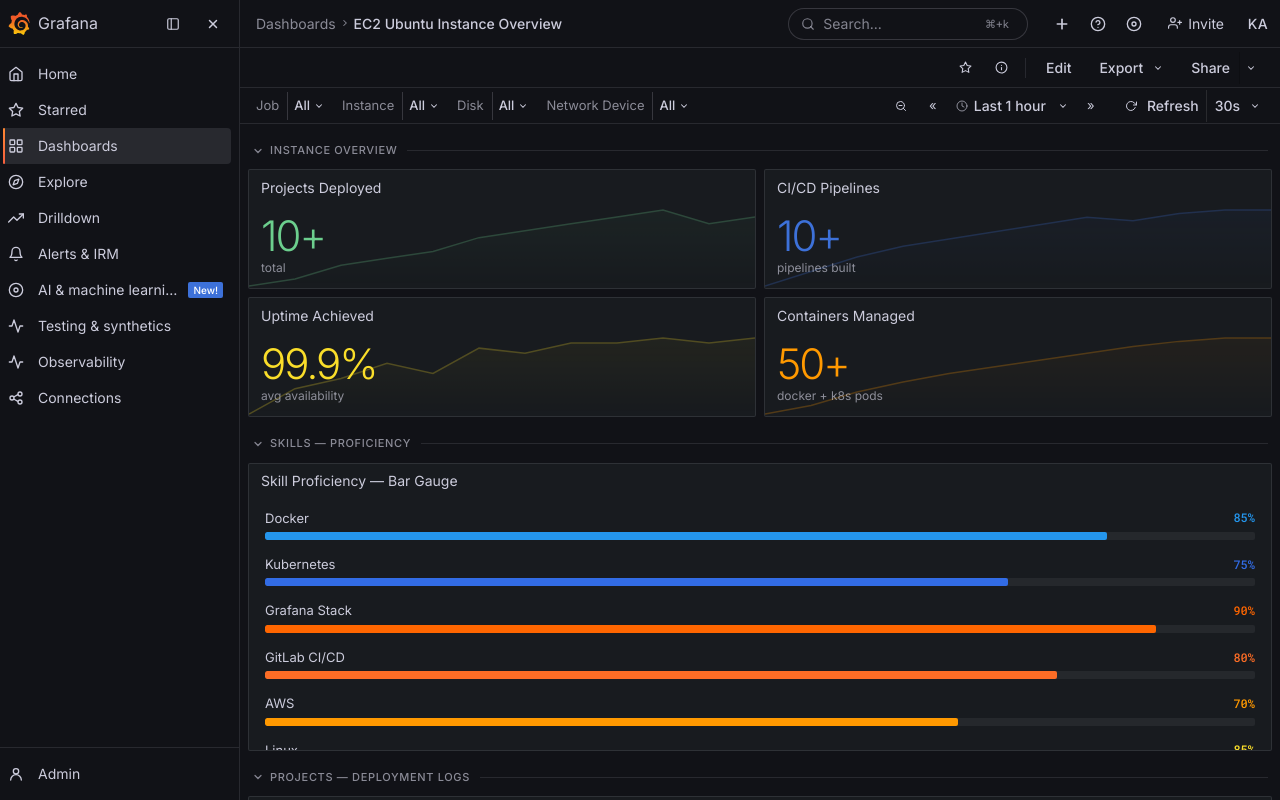
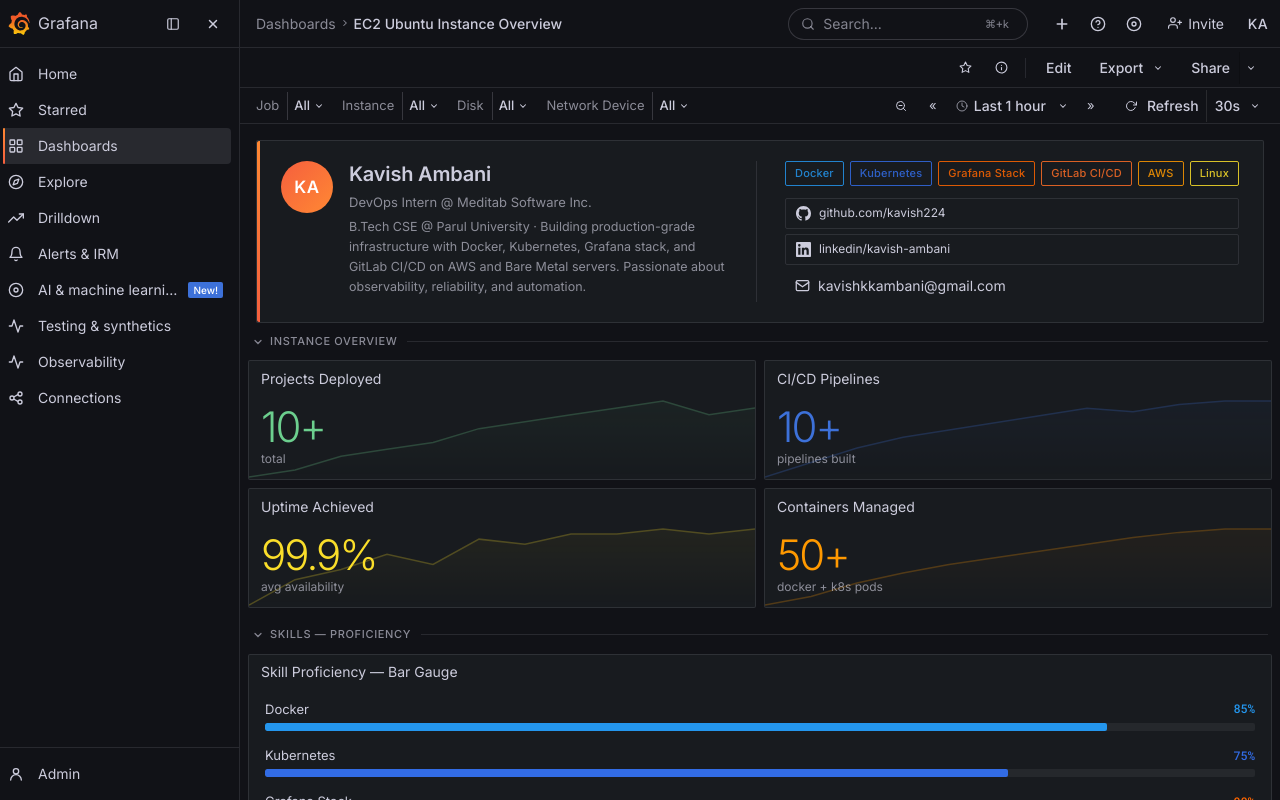
Before and after one commit to kavish224/kavishambani.in, a Next.js app: page / in a window 1280 px wide. Built offline with nearby package versions, Linux system fonts and the light colour scheme.

Commit message:
feat: Add a hero section with profile details, skills, and contact links to the Grafana dashboard, update contact email, and disable React Strict Mode.

```diff
--- a/next.config.ts
+++ b/next.config.ts
@@ -1,7 +1,7 @@
 import { NextConfig } from 'next';
 
 const config: NextConfig = {
-  reactStrictMode: true,
+  reactStrictMode: false,
 };
 
 export default config;
--- a/src/components/grafana/GrafanaDashboard.tsx
+++ b/src/components/grafana/GrafanaDashboard.tsx
@@ -429,6 +429,55 @@
             {/* ══════ CANVAS ══════ */}
             <div className="gf-canvas">
 
+              {/* Hero Row — Profile intro */}
+              <div className="gf-hero-row">
+                <div className="gf-hero-panel">
+                  {/* Left: identity */}
+                  <div className="gf-hero-identity">
+                    <div className="gf-hero-avatar">KA</div>
+                    <div className="gf-hero-id-text">
+                      <h1 className="gf-hero-name">{PROFILE.name}</h1>
+                      <div className="gf-hero-title-row">
+                        <span className="gf-hero-role">{PROFILE.title} @ Meditab Software Inc.</span>
+                        {/* <span className="gf-hero-badge gf-hero-badge--green">● Open to Work</span> */}
+                        {/* <span className="gf-hero-badge gf-hero-badge--blue"></span> */}
+                      </div>
+                      <p className="gf-hero-bio">
+                        B.Tech CSE @ Parul University · Building production-grade infrastructure with Docker, Kubernetes, Grafana stack, and GitLab CI/CD on AWS and Bare Metal servers. Passionate about observability, reliability, and automation.
+                      </p>
+                    </div>
+                  </div>
+
+                  {/* Divider */}
+                  <div className="gf-hero-vdiv" />
+
+                  {/* Right: skills + links */}
+                  <div className="gf-hero-right">
+                    <div className="gf-hero-skills">
+                      {SKILLS.slice(0, 6).map(s => (
+                        <span key={s.name} className="gf-hero-skill-chip" style={{ borderColor: s.color, color: s.color }}>
+                          {s.name}
+                        </span>
+                      ))}
+                    </div>
+                    <div className="gf-hero-links">
+                      <a href={CONTACT.github.url} target="_blank" rel="noopener noreferrer" className="gf-hero-link gf-hero-link--gh">
+                        <svg width="15" height="15" viewBox="0 0 24 24" fill="currentColor"><path d="M12 0C5.37 0 0 5.37 0 12c0 5.31 3.435 9.795 8.205 11.385.6.105.825-.255.825-.57 0-.285-.015-1.23-.015-2.235-3.015.555-3.795-.735-4.035-1.41-.135-.345-.72-1.41-1.23-1.695-.42-.225-1.02-.78-.015-.795.945-.015 1.62.87 1.845 1.23 1.08 1.815 2.805 1.305 3.495.99.105-.78.42-1.305.765-1.605-2.67-.3-5.46-1.335-5.46-5.925 0-1.305.465-2.385 1.23-3.225-.12-.3-.54-1.53.12-3.18 0 0 1.005-.315 3.3 1.23.96-.27 1.98-.405 3-.405s2.04.135 3 .405c2.295-1.56 3.3-1.23 3.3-1.23.66 1.65.24 2.88.12 3.18.765.84 1.23 1.905 1.23 3.225 0 4.605-2.805 5.625-5.475 5.925.435.375.81 1.095.81 2.22 0 1.605-.015 2.895-.015 3.3 0 .315.225.69.825.57A12.02 12.02 0 0024 12c0-6.63-5.37-12-12-12z" /></svg>
+                        github.com/{CONTACT.github.handle}
+                      </a>
+                      <a href={CONTACT.linkedin.url} target="_blank" rel="noopener noreferrer" className="gf-hero-link gf-hero-link--li">
+                        <svg width="15" height="15" viewBox="0 0 24 24" fill="currentColor"><path d="M20.447 20.452h-3.554v-5.569c0-1.328-.027-3.037-1.852-3.037-1.853 0-2.136 1.445-2.136 2.939v5.667H9.351V9h3.414v1.561h.046c.477-.9 1.637-1.85 3.37-1.85 3.601 0 4.267 2.37 4.267 5.455v6.286zM5.337 7.433a2.062 2.062 0 01-2.063-2.065 2.064 2.064 0 112.063 2.065zm1.782 13.019H3.555V9h3.564v11.452zM22.225 0H1.771C.792 0 0 .774 0 1.729v20.542C0 23.227.792 24 1.771 24h20.451C23.2 24 24 23.227 24 22.271V1.729C24 .774 23.2 0 22.222 0h.003z" /></svg>
+                        linkedin/kavish-ambani
+                      </a>
+                      <button className="gf-hero-link gf-hero-link--email" onClick={handleCopyEmail}>
+                        <svg width="15" height="15" viewBox="0 0 24 24" fill="none" stroke="currentColor" strokeWidth="2" strokeLinecap="round" strokeLinejoin="round"><rect x="2" y="4" width="20" height="16" rx="2" /><path d="M22 7l-10 7L2 7" /></svg>
+                        {CONTACT.email}
+                      </button>
+                    </div>
+                  </div>
+                </div>
+              </div>
+
               {/* Row 1 — Stats */}
               <Row label="Instance Overview">
                 {STATS.map((s, i) => (
@@ -486,13 +535,13 @@
                   onToggle={e => togglePanel("logs", e)}
                 >
                   <div className="gf-logs">
-                    <div className="gf-log-vol">
+                    {/* <div className="gf-log-vol">
                       {PROJECTS.map((p, i) => (
                         <div key={i} className="gf-log-vol__wrap">
                           <div className={`gf-log-vol__bar gf-log-vol__bar--${p.level}`} style={{ height: `${volH[i]}%` }} />
                         </div>
                       ))}
-                    </div>
+                    </div> */}
                     <div className="gf-log-rows">
                       {PROJECTS.map((p, i) => (
                         <div key={i} className="gf-log-row">
--- a/src/components/grafana/data.ts
+++ b/src/components/grafana/data.ts
@@ -76,7 +76,7 @@
 ];
 
 export const CONTACT = {
-  email: "kavish@kavishambani.in",
+  email: "kavishkkambani@gmail.com",
   github: { url: "https://github.com/kavish224", handle: "kavish224" },
   linkedin: { url: "https://www.linkedin.com/in/kavish-ambani", handle: "kavish-ambani" },
   location: "Ahmedabad, Gujarat, India",
--- a/src/components/grafana/grafana.css
+++ b/src/components/grafana/grafana.css
@@ -1856,4 +1856,211 @@
   .gf-contact {
     grid-template-columns: 1fr;
   }
-}
+
+  /* Hero — mobile stack */
+  .gf-hero-panel {
+    flex-direction: column;
+    gap: 16px;
+    padding: 16px;
+  }
+
+  .gf-hero-vdiv {
+    display: none;
+  }
+
+  .gf-hero-right {
+    width: 100%;
+  }
+}
+
+
+/* ══════════════════════════════════════════════════════════════
+   HERO / INTRO PANEL — profile card at top of canvas
+   ══════════════════════════════════════════════════════════════ */
+
+.gf-hero-row {
+  padding: 8px 8px 0 8px;
+}
+
+.gf-hero-panel {
+  background: var(--gf-bg);
+  border: 1px solid var(--gf-border-weak);
+  border-radius: 2px;
+  display: flex;
+  align-items: stretch;
+  gap: 28px;
+  padding: 20px 24px;
+  position: relative;
+  overflow: hidden;
+}
+
+/* Subtle brand glow on left edge */
+.gf-hero-panel::before {
+  content: '';
+  position: absolute;
+  left: 0;
+  top: 0;
+  bottom: 0;
+  width: 3px;
+  background: var(--gf-brand);
+  border-radius: 2px 0 0 2px;
+}
+
+/* ── Left: identity ── */
+.gf-hero-identity {
+  display: flex;
+  align-items: flex-start;
+  gap: 16px;
+  flex: 1;
+  min-width: 0;
+}
+
+.gf-hero-avatar {
+  width: 52px;
+  height: 52px;
+  border-radius: 50%;
+  background: linear-gradient(135deg, #F55F3E 0%, #FF8833 100%);
+  color: #fff;
+  font-size: 17px;
+  font-weight: 600;
+  display: flex;
+  align-items: center;
+  justify-content: center;
+  flex-shrink: 0;
+  letter-spacing: 0.5px;
+}
+
+.gf-hero-id-text {
+  display: flex;
+  flex-direction: column;
+  gap: 5px;
+  min-width: 0;
+}
+
+.gf-hero-name {
+  font-size: 20px !important;
+  font-weight: 600 !important;
+  color: var(--gf-text) !important;
+  line-height: 1.3 !important;
+  letter-spacing: -0.2px;
+}
+
+.gf-hero-title-row {
+  display: flex;
+  align-items: center;
+  gap: 8px;
+  flex-wrap: wrap;
+}
+
+.gf-hero-role {
+  font-size: 13px;
+  color: var(--gf-text-sec);
+  font-weight: 400;
+}
+
+.gf-hero-badge {
+  font-size: 11px;
+  font-weight: 500;
+  padding: 2px 8px;
+  border-radius: 2px;
+  line-height: 1.5;
+  white-space: nowrap;
+}
+
+.gf-hero-badge--green {
+  background: rgba(108, 207, 142, 0.15);
+  color: var(--gf-green);
+  border: 1px solid rgba(108, 207, 142, 0.25);
+}
+
+.gf-hero-badge--blue {
+  background: rgba(61, 113, 217, 0.15);
+  color: var(--gf-blue-text);
+  border: 1px solid rgba(61, 113, 217, 0.25);
+}
+
+.gf-hero-bio {
+  font-size: 12.5px;
+  color: var(--gf-text-sec);
+  line-height: 1.6;
+  max-width: 520px;
+}
+
+/* ── Vertical divider ── */
+.gf-hero-vdiv {
+  width: 1px;
+  background: var(--gf-border-weak);
+  align-self: stretch;
+  flex-shrink: 0;
+}
+
+/* ── Right: skills + links ── */
+.gf-hero-right {
+  display: flex;
+  flex-direction: column;
+  gap: 12px;
+  justify-content: center;
+  min-width: 220px;
+  flex-shrink: 0;
+}
+
+.gf-hero-skills {
+  display: flex;
+  flex-wrap: wrap;
+  gap: 6px;
+}
+
+.gf-hero-skill-chip {
+  font-size: 11px;
+  font-weight: 500;
+  padding: 3px 9px;
+  border-radius: 2px;
+  border: 1px solid;
+  background: transparent;
+  opacity: 0.85;
+  letter-spacing: 0.2px;
+  white-space: nowrap;
+}
+
+.gf-hero-links {
+  display: flex;
+  flex-direction: column;
+  gap: 5px;
+}
+
+.gf-hero-link {
+  display: flex;
+  align-items: center;
+  gap: 8px;
+  font-size: 12px;
+  padding: 5px 10px;
+  border-radius: 2px;
+  border: 1px solid var(--gf-border-weak);
+  background: transparent;
+  color: var(--gf-text-sec);
+  cursor: pointer;
+  transition: background 0.12s, color 0.12s, border-color 0.12s;
+  text-decoration: none;
+  font-family: var(--gf-font);
+  line-height: inherit;
+  width: 100%;
+  text-align: left;
+}
+
+.gf-hero-link:hover {
+  background: var(--gf-hover);
+  color: var(--gf-text);
+  border-color: var(--gf-border-med);
+}
+
+.gf-hero-link--gh:hover {
+  color: #fff;
+}
+
+.gf-hero-link--li:hover {
+  color: #0a66c2;
+}
+
+.gf-hero-link--email:hover {
+  color: var(--gf-orange);
+}
```
